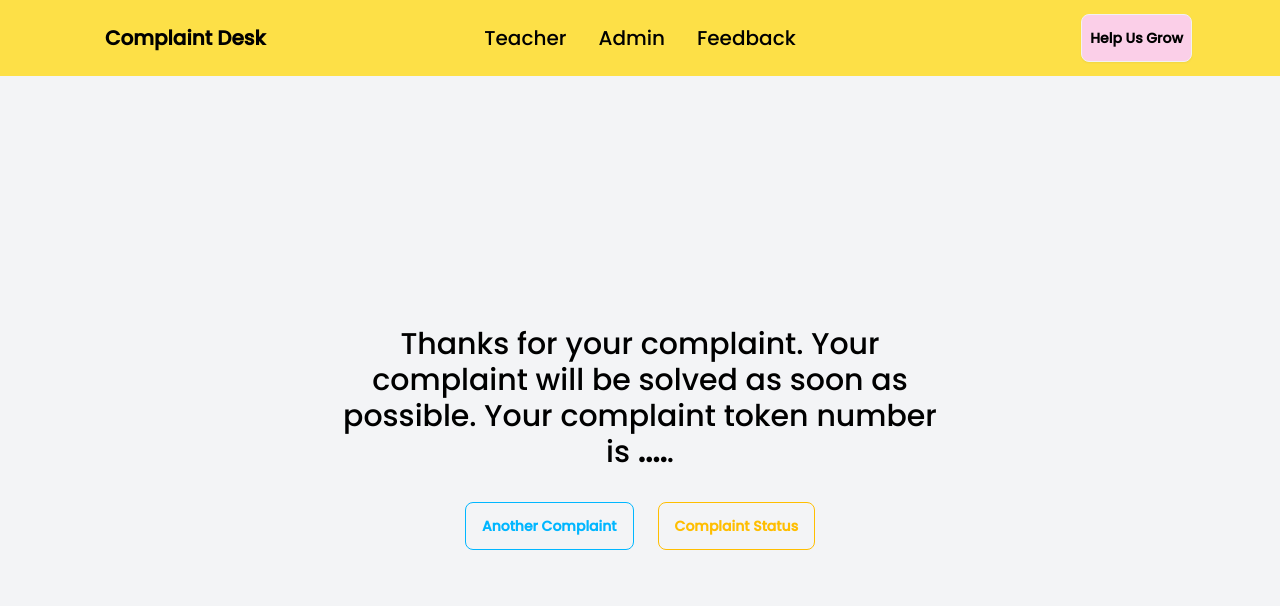
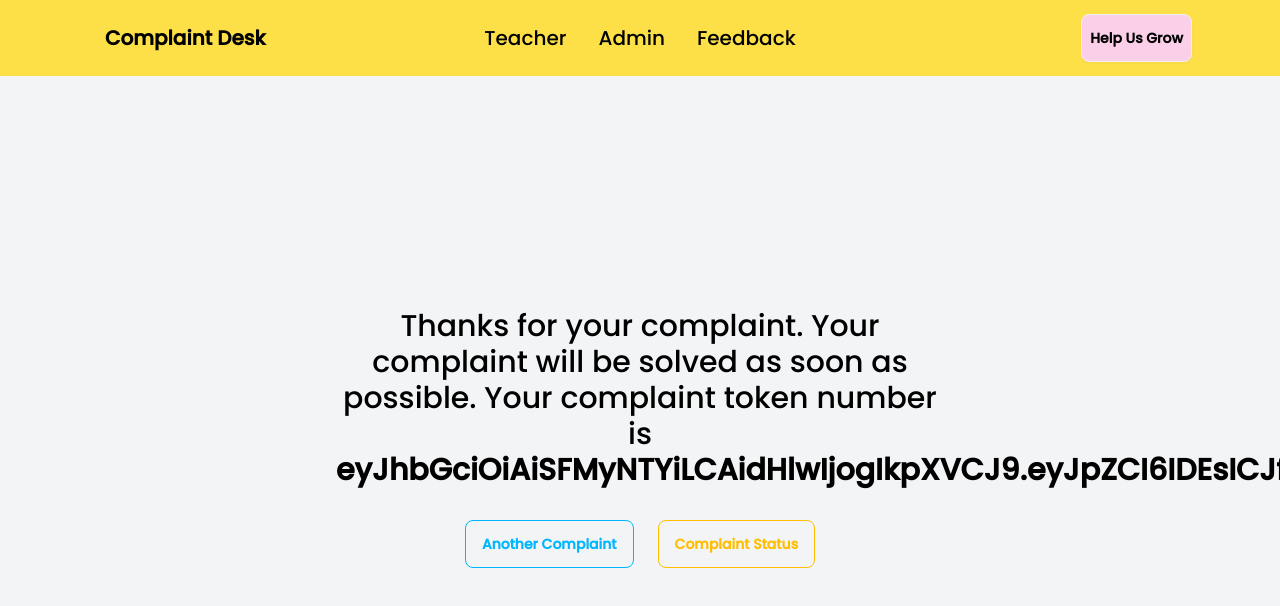
Before and after one commit to takbir-hasan/Complaint_Desk, a React (Vite) app in the folder Frontend/: page /complaint in a window 1280 px wide. Shown: the top 606 px of the page. Built offline with nearby package versions, Linux system fonts and the light colour scheme; sample sign-in values are in the browser's storage.

Commit message:
complaint bug

```diff
--- a/Frontend/src/App.jsx
+++ b/Frontend/src/App.jsx
@@ -26,6 +26,7 @@ import Forget from './pages/Forget.jsx';
 function App() {
   const isLoggedIn = localStorage.getItem('email') ? true : false;
   const status = localStorage.getItem('status') ? true : false;
+  const token = localStorage.getItem('token') ? true : false;
   const isAuthentic = localStorage.getItem('name') ? true : false;
   const isAssigned = localStorage.getItem('assignedPosition') ;
   const chairman = isAssigned === "Chairman" ? true : false;
@@ -40,7 +41,7 @@ function App() {
         <Route path="/" element={<Home />} />
         <Route path="/check" element={<Check />} />
         <Route path="/write" element={<Write />} />
-        <Route path="/complaint" element={<Complaint />} />
+        <Route path="/complaint" element={token ? <Complaint /> : <Navigate to="/write" replace />} />
         <Route path="/donation" element={<Donation />} />
         <Route path="/feedback" element={<Feedback />} />
         <Route path="/feedbackSuccess" element={<FeedbackSuccess />} />
--- a/Frontend/src/pages/Complaint.jsx
+++ b/Frontend/src/pages/Complaint.jsx
@@ -1,11 +1,10 @@
 import React from 'react'
 import Navbar from '../components/navbar'
-import { useNavigate, useLocation } from 'react-router-dom';
+import { useNavigate } from 'react-router-dom';
 import { Helmet } from 'react-helmet';
 
 function Complaint() {
       const navigate = useNavigate();
-      const location = useLocation();
 
       const handleClick = () => {
         navigate('/write');
@@ -13,6 +12,7 @@ function Complaint() {
       const handleClick2 = () => {
         navigate('/check');
       };
+
       return (
 
         <>
@@ -27,7 +27,7 @@ function Complaint() {
 
       <div className="max-w-screen-md mx-auto px-4 md:px-20 py-8 text-center">
 
-        <p className=" text-2xl md:text-3xl mb-8">Thanks for your complaint. Your complaint will be solved as soon as possible. Your complaint token number is <b>{location.state?.token || "...."}</b>.</p>
+        <p className=" text-2xl md:text-3xl mb-8">Thanks for your complaint. Your complaint will be solved as soon as possible. Your complaint token number is <b>{localStorage.getItem('token') || "...."}</b>.</p>
 
         <div className="flex flex-col md:flex-row justify-center space-y-4 md:space-y-0 md:space-x-6">
           <button onClick={handleClick} className="btn btn-outline btn-info w-full md:w-auto">Another Complaint</button>
--- a/Frontend/src/pages/Write.jsx
+++ b/Frontend/src/pages/Write.jsx
@@ -32,8 +32,8 @@ function Write() {
         const data = await response.json();
         const token = data.token;
 
-        // Navigate to the '/complaint' page with the token in the state
-        navigate('/complaint', { state: { token } });
+        localStorage.setItem('token', token);
+        window.location.replace('/complaint');
       } else {
 
         console.error('Error submitting complaint:', response.statusText);
```
Also changed, not shown: 3 other files (tests, documents, lock files or other folders).
